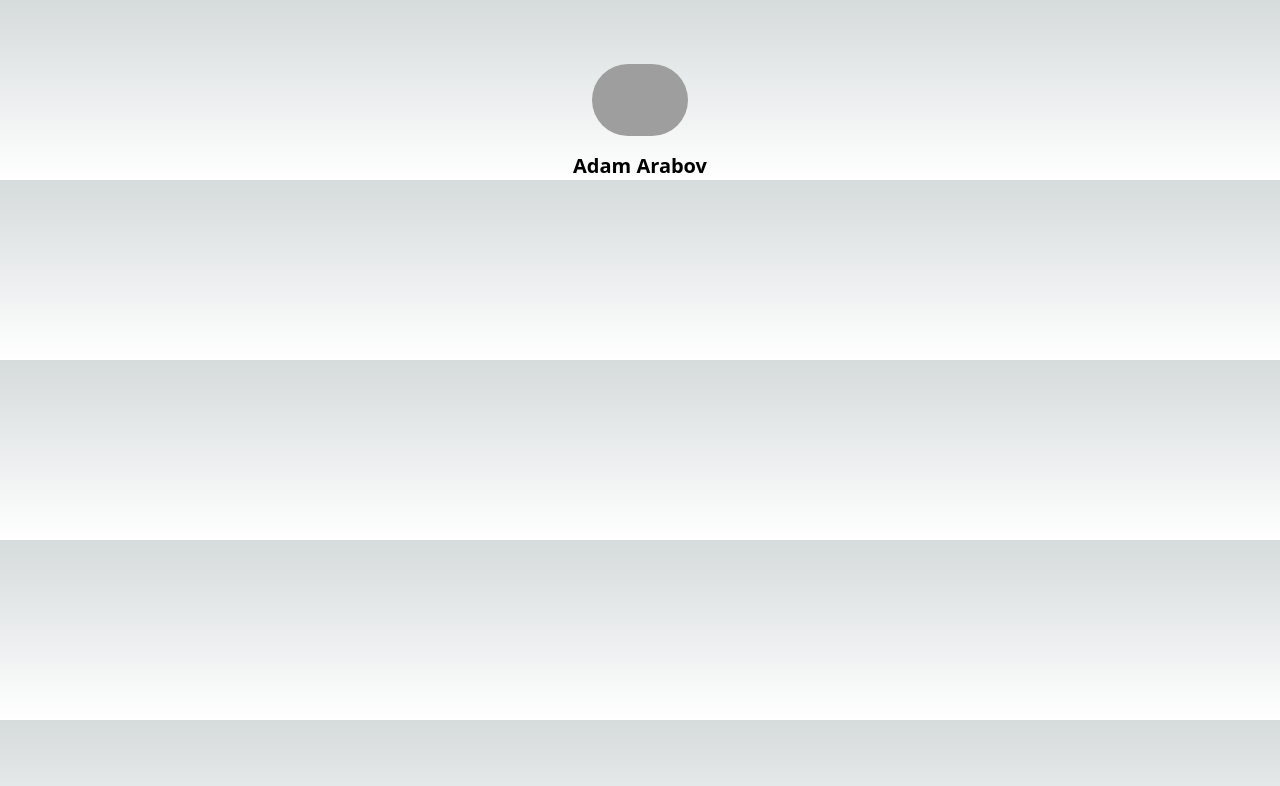
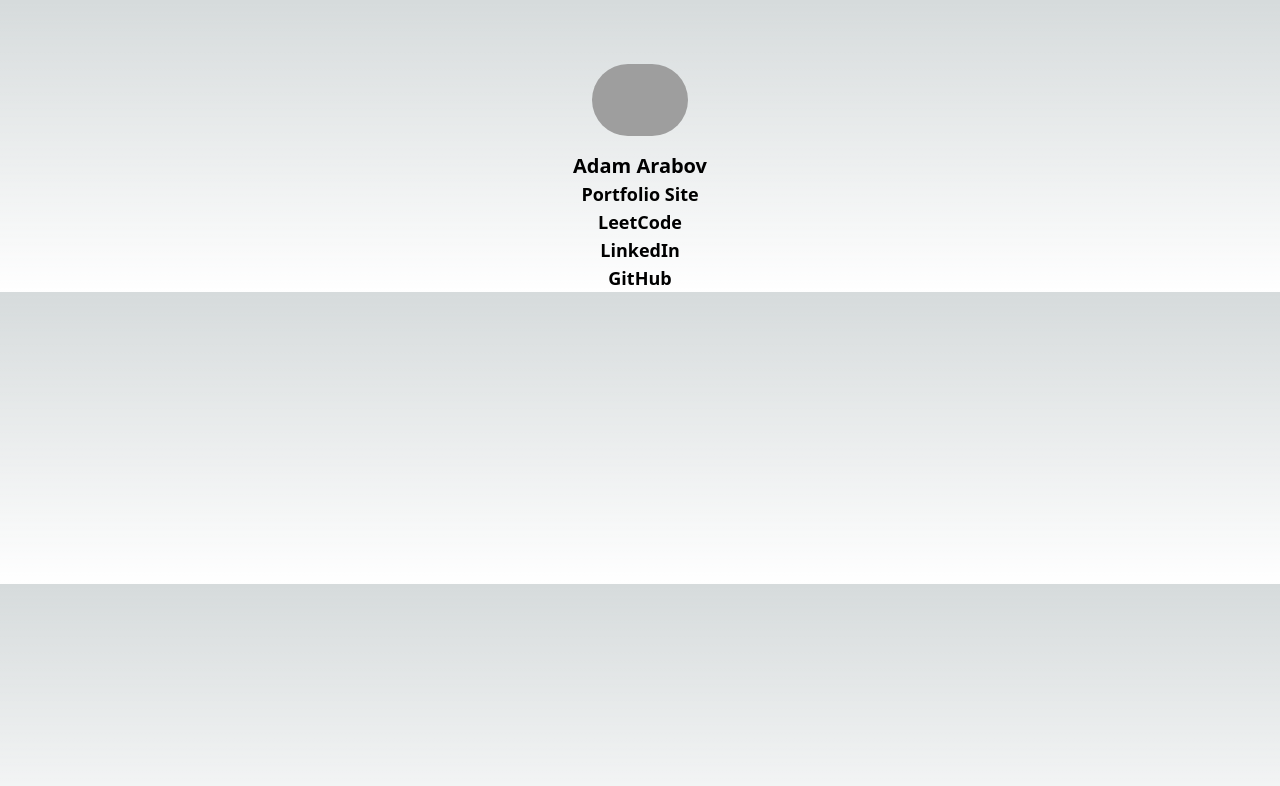
Before and after one commit to AdamArabov/witcher, a Next.js app in the folder WitcherSite/: page / in a window 1280 px wide. Shown: the top 786 px of the page. Built offline with nearby package versions, Linux system fonts and the light colour scheme; grey boxes are pictures that could not be loaded.

Commit message:
Links work

```diff
--- a/WitcherSite/src/data.json
+++ b/WitcherSite/src/data.json
@@ -9,11 +9,7 @@
         {
             "title": "LeetCode",
             "url":  "https://leetcode.com/AdamArabov/"
-        }
-    ],
-
-
-    "blinks" : [
+        },
         {
             "title":"LinkedIn",
             "url": "https://www.linkedin.com/in/adam-arabov/"
--- a/WitcherSite/src/pages/index.tsx
+++ b/WitcherSite/src/pages/index.tsx
@@ -3,6 +3,22 @@
 import { Inter } from 'next/font/google'
 
 const inter = Inter({ subsets: ['latin'] })
+
+function LinkCard ({
+  title,
+  url
+}: {
+url:string;
+title:string
+}){
+  return(
+    <a href= {url}>
+    <div className='flex flex-col'>
+    <h2 className='font-bold text-lg'>{title}</h2>
+    </div>
+    </a>
+  )
+}
 
 export default function Home() {
   return (
@@ -15,6 +31,9 @@
           height={96}
           />
           <h1 className='mt-4 font-bold text-xl'>{data.name}</h1>
+          {data.links.map((link)=> (
+            <LinkCard key={link.url} {...link} />
+          ))}
         </div>
     )
 }
```
